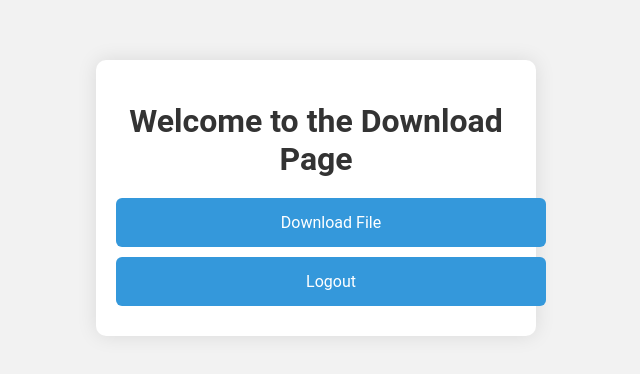
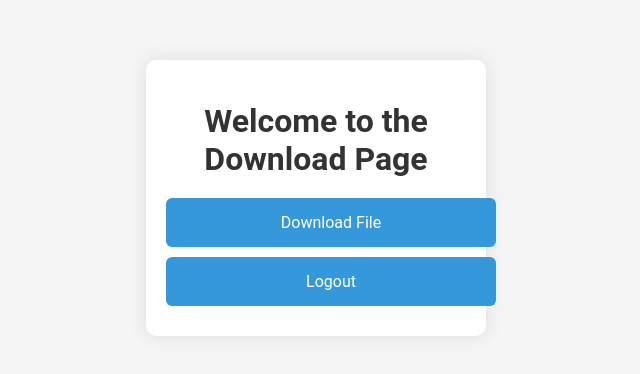
Before and after one commit to 301Bri/website-answerr, a plain HTML site: page views/download.html in a window 1280 px wide. Shown: the part 222-596 px from the top of the page, without its empty margins (324-964 px from the left). Drawn offline with Linux system fonts and the light colour scheme.

Commit message:
Update download.html

```diff
--- a/views/download.html
+++ b/views/download.html
@@ -9,7 +9,7 @@
     <style>
         body {
             font-family: 'Roboto', sans-serif;
-            background-color: #f2f2f2;
+            background-color: #f5f5f5;
             display: flex;
             align-items: center;
             justify-content: center;
@@ -19,7 +19,7 @@
 
         .container {
             max-width: 80%;
-            width: 400px;
+            width: 300px;
             padding: 20px;
             background-color: #ffffff;
             border-radius: 10px;
```
